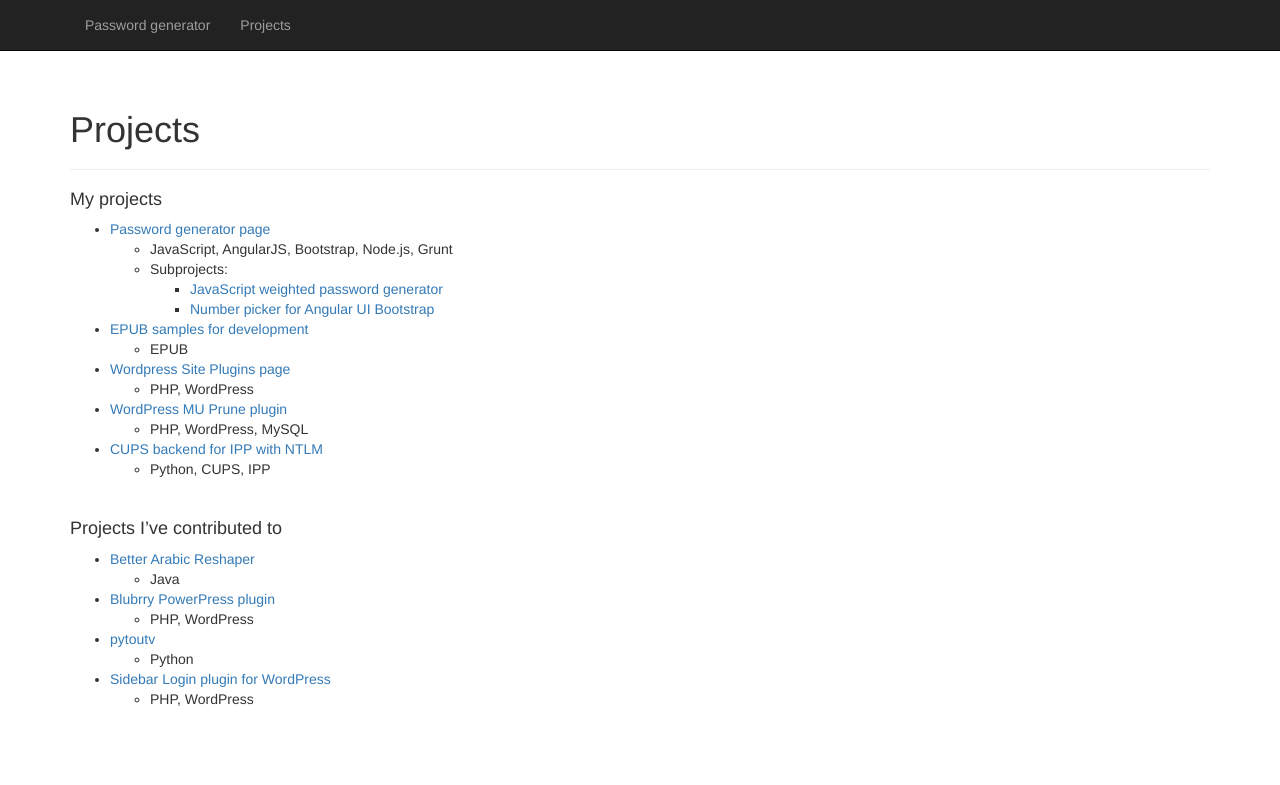
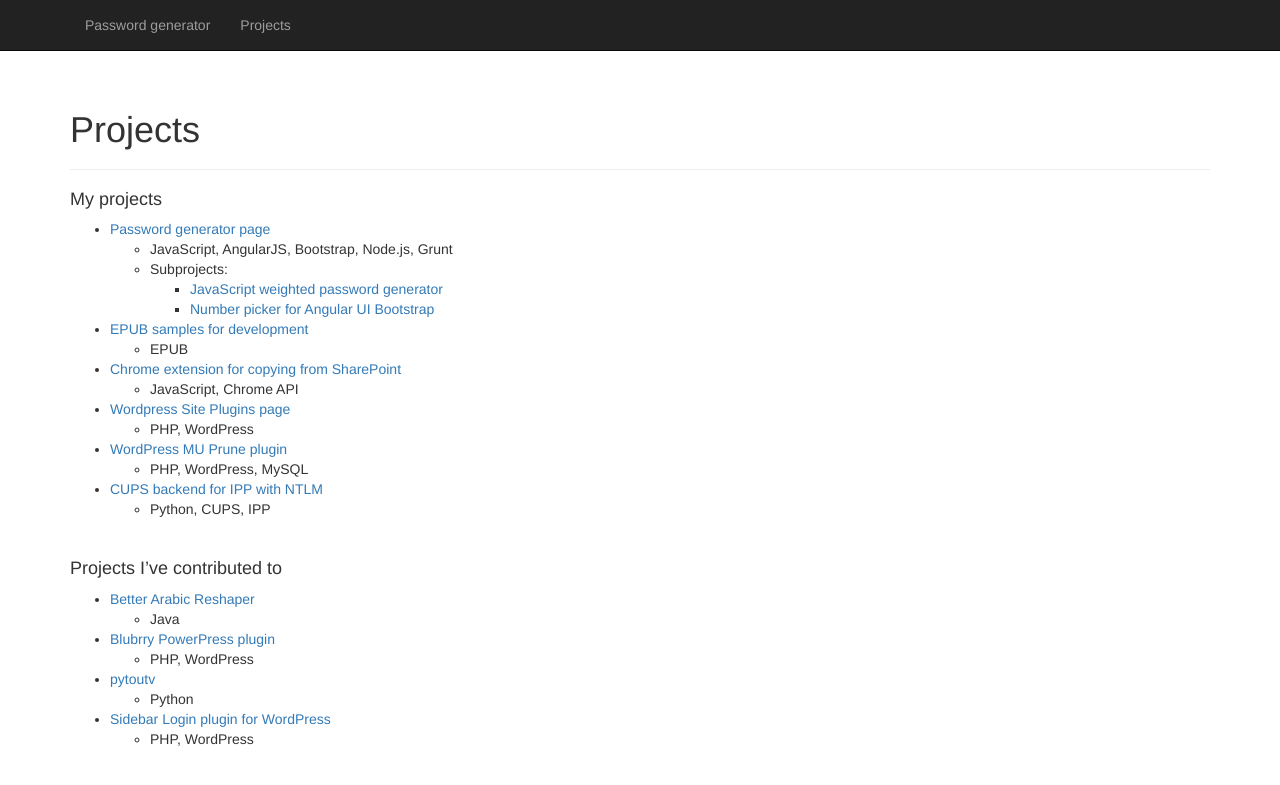
Before and after one commit to bmaupin/bmaupin.github.io, a Jekyll site: the page built from projects/index.md, in a window 1280 px wide. Shown: the top 785 px of the page. Built offline with Jekyll 4.4.1, drawn with Linux system fonts in a browser that asks for light colours; a style sheet for code colours, icons or effects is not loaded.

Commit message:
Add chrome-copy-from-sharepoint

```diff
--- a/projects/index.md
+++ b/projects/index.md
@@ -10,6 +10,8 @@
     - [Number picker for Angular UI Bootstrap](https://github.com/bmaupin/angular-bootstrap-numberpicker)
 - [EPUB samples for development](https://github.com/bmaupin/epub-samples)
   - EPUB
+- [Chrome extension for copying from SharePoint](https://github.com/bmaupin/chrome-copy-from-sharepoint)
+  - JavaScript, Chrome API
 - [Wordpress Site Plugins page](https://github.com/bmaupin/wordpress-site-plugins)
   - PHP, WordPress
 - [WordPress MU Prune plugin](https://github.com/bmaupin/junkpile/tree/master/php/wpmu-prune)
```
